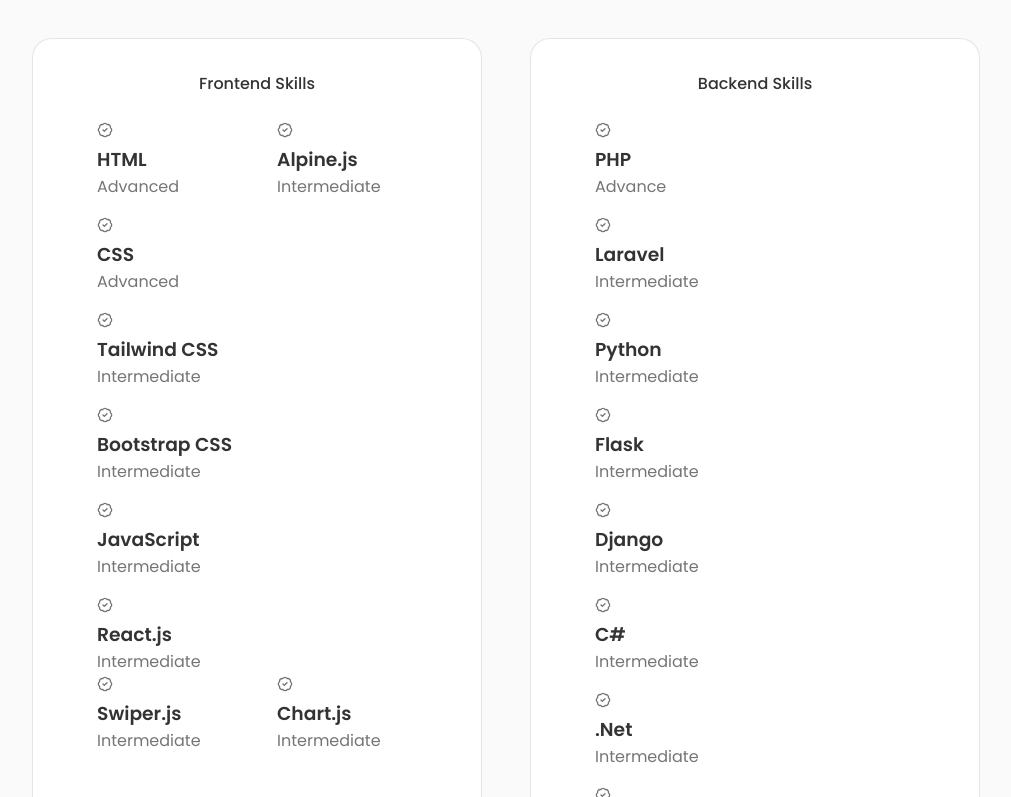
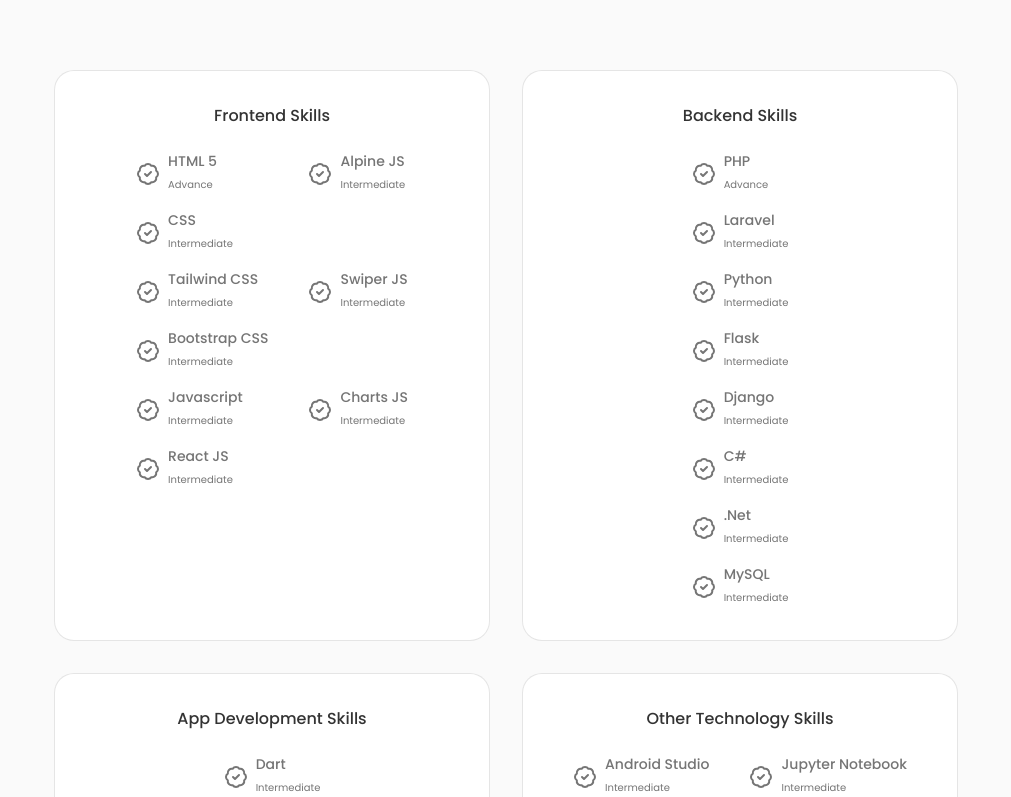
Before and after one commit to ArunPandeyLaudari/Portfolio_Arunpandeylaudari.py, a React (Vite) app: page / in a window 1280 px wide. Shown: the part 1583-2380 px from the top of the page, without its empty margins (134-1145 px from the left). Built offline with nearby package versions, Linux system fonts and the light colour scheme.

Commit message:
Some adjust ment in skill section

```diff
--- a/src/assets/components/myskills/Frontend.jsx
+++ b/src/assets/components/myskills/Frontend.jsx
@@ -12,8 +12,8 @@ const Frontend = () => {
                                  <div className="skills__data">
                                      <LuBadgeCheck className="skills__icon" />
                                      <div>
-                  <h3 className="skills__name">HTML</h3>
-                  <span className="skills__level">Advanced</span>
+                                         <h3 className="skills__name">HTML 5</h3>
+                                         <span className="skills__level">Advance</span>
                                      </div>
                                  </div>
 
@@ -21,7 +21,7 @@ const Frontend = () => {
                                      <LuBadgeCheck className="skills__icon" />
                                      <div>
                                          <h3 className="skills__name">CSS</h3>
-                  <span className="skills__level">Advanced</span>
+                                         <span className="skills__level">Intermediate</span>
                                      </div>
                                  </div>
 
@@ -44,7 +44,7 @@ const Frontend = () => {
                                  <div className="skills__data">
                                      <LuBadgeCheck className="skills__icon" />
                                      <div>
-                  <h3 className="skills__name">JavaScript</h3>
+                                         <h3 className="skills__name">Javascript</h3>
                                          <span className="skills__level">Intermediate</span>
                                      </div>
                                  </div>
@@ -52,7 +52,7 @@ const Frontend = () => {
                                  <div className="skills__data">
                                      <LuBadgeCheck className="skills__icon" />
                                      <div>
-                  <h3 className="skills__name">React.js</h3>
+                                         <h3 className="skills__name">React JS</h3>
                                          <span className="skills__level">Intermediate</span>
                                      </div>
                                  </div>
@@ -61,36 +61,31 @@ const Frontend = () => {
                                  <div className="skills__data">
                                      <LuBadgeCheck className="skills__icon" />
                                      <div>
-                  <h3 className="skills__name">Alpine.js</h3>
+                                         <h3 className="skills__name">Alpine JS</h3>
                                          <span className="skills__level">Intermediate</span>
+                                     </div>
+                                 </div>
+
+                                 <div className="skills__data">
+                                     <LuBadgeCheck className="skills__icon" />
+                                     <div>
+                                         <h3 className="skills__name">Swiper JS</h3>
+                                         <span className="skills__level">Intermediate</span>
+                                     </div>
+                                 </div>
+
+                                 <div className="skills__data">
+                                     <LuBadgeCheck className="skills__icon" />
+                                     <div>
+                                         <h3 className="skills__name">Charts JS</h3>
+                                         <span className="skills__level">Intermediate</span>
+                                     </div>
+                                 </div>
+
                                </div>
                          </div>
                     </div>
 
-
-            <div className="skills__group">
-              <div className="skills__data">
-                <LuBadgeCheck className="skills__icon" />
-                <div>
-                  <h3 className="skills__name">Swiper.js</h3>
-                  <span className="skills__level">Intermediate</span>
-                </div>
-              </div>
-            </div>
-
-            <div className="skills__group">
-              <div className="skills__data">
-                <LuBadgeCheck className="skills__icon" />
-                <div>
-                  <h3 className="skills__name">Chart.js</h3>
-                  <span className="skills__level">Intermediate</span>
-                </div>
-              </div>
-
-
-            </div>
-          </div>
-       </div>
   )
 }
 
--- a/src/assets/components/myskills/Skills.css
+++ b/src/assets/components/myskills/Skills.css
@@ -1,35 +1,105 @@
-.skills__container{
-    grid-template-columns: repeat(2,450px);
-
-    column-gap: 3rem;
+.skills__container {
+    display: grid;
+    grid-template-columns: repeat(auto-fit, minmax(300px, 1fr));
+    gap: 2rem;
     justify-content: center;
+    padding: 2rem;
 }
 
-
-.skills__content{
+.skills__content {
     background-color: var(--container-color);
     border: 1px solid rgba(0, 0, 0, 0.1);
-    padding: 2rem 4rem;
+    padding: 2rem;
     border-radius: 1.25rem;
+    transition: transform 0.3s ease, box-shadow 0.3s ease;
+
 }
 
-.skills__title{
+.skills__content:hover {
+    transform: translateY(-10px);
+    box-shadow: 0 8px 20px rgba(0, 0, 0, 0.2);
+    cursor: pointer;
+}
+
+.skills__title {
     font-size: var(--normal-font-size);
     font-weight: var(--font-medium);
     text-align: center;
     margin-bottom: var(--mb-1-5);
+    color: var(--title-color);
 }
 
-.skills__box{
-    display: grid;
-    grid-template-columns: 1fr 1fr;
-   justify-content: center;
-   column-gap: 2.5rem;
+.skills__box {
+    display: flex;
+    justify-content: center;
+    column-gap:2.5rem ;
 }
 
-.skills__group{
+.skills__group {
     display: grid;
+    grid-template-columns: repeat(1, 1fr);
     align-items: flex-start;
     row-gap: 1rem;
 
 }
+
+.skills__data {
+    display: flex;
+    align-items: center;
+    gap: 0.5rem;
+}
+
+.skills .skills__icon {
+    font-size: 1.5rem;
+    color: var(--primary-color);
+    transition: color 0.3s ease;
+}
+
+.skills .skills__icon:hover {
+    color: var(--accent-color);
+}
+
+.skills__name {
+    font-size: var(--small-font-size);
+    font-weight: var(--font-medium);
+    line-height: 18px;
+    color: var(--text-color);
+}
+
+.skills__level {
+    font-size: var(--tiny-font-size);
+    color: var(--text-light-color);
+}
+
+/* Responsive Design */
+@media (max-width: 768px) {
+    .skills__container {
+        padding: 1rem;
+    }
+
+    .skills__content {
+        padding: 1.5rem;
+    }
+
+    .skills__box {
+        grid-template-columns: 1fr;
+    }
+}
+
+@media (max-width: 480px) {
+    .skills__title {
+        font-size: calc(var(--normal-font-size) - 2px);
+    }
+
+    .skills__content {
+        padding: 1rem;
+    }
+
+    .skills__name {
+        font-size: calc(var(--small-font-size) - 2px);
+    }
+
+    .skills__level {
+        font-size: calc(var(--tiny-font-size) - 1px);
+    }
+}
```
Lines whose indentation alone changed are shown as unchanged.
